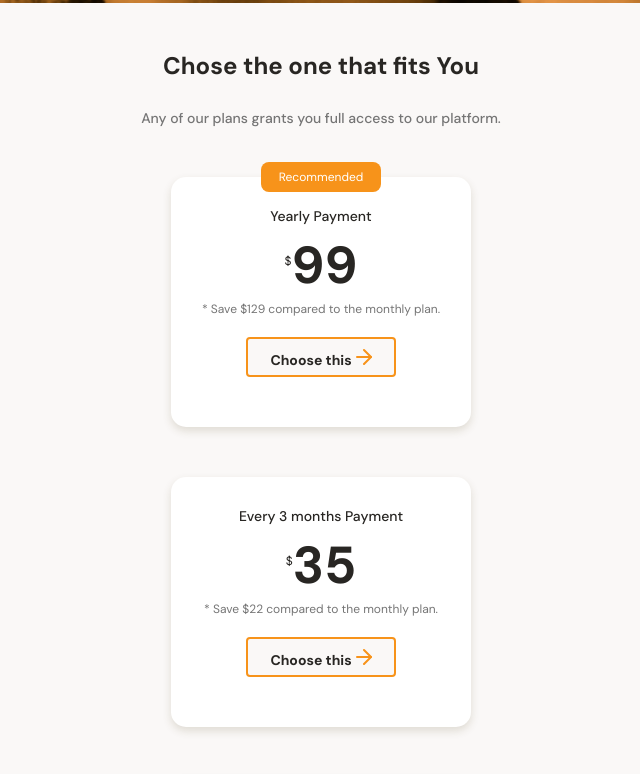
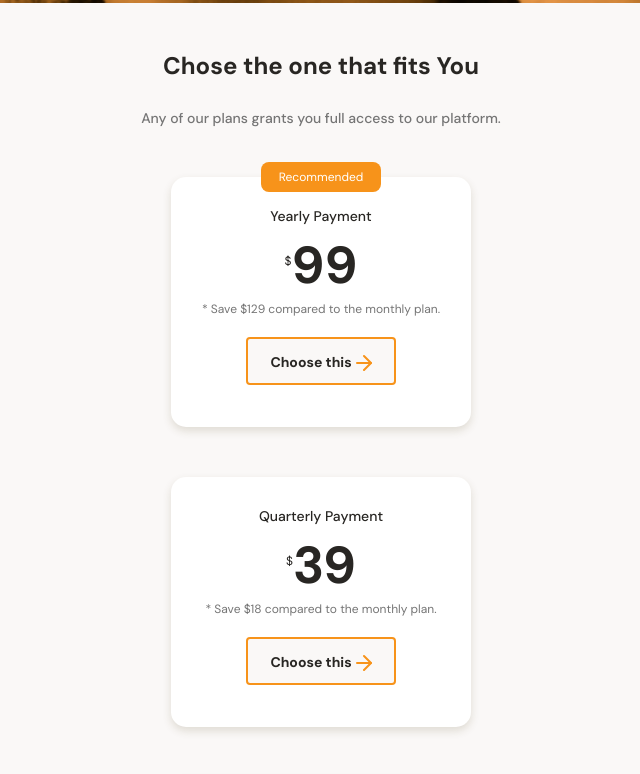
Before and after one commit to juanamedh/MobileFirst, a plain HTML site: page index.html in a window 1280 px wide. Shown: the part 2462-3236 px from the top of the page, without its empty margins (319-959 px from the left). Drawn offline with Linux system fonts and the light colour scheme.

Commit message:
updated copy

```diff
--- a/index.html
+++ b/index.html
@@ -120,9 +120,9 @@
                 </article>
                 <article class="slider__plan-card plans-card--3-month-plan">
                     <div class="plan-card__container">
-                        <h3 class="plan-card__title">Every 3 months Payment</h3>
-                        <p class="plan-card__price"><sup>$</sup>35</p>
-                        <p class="plan-card__saving">* Save $22 compared to the monthly plan. </p>
+                        <h3 class="plan-card__title">Quarterly Payment</h3>
+                        <p class="plan-card__price"><sup>$</sup>39</p>
+                        <p class="plan-card__saving">* Save $18 compared to the monthly plan. </p>
                         <button class="plan-card__cta">Choose this<span></span></button>
                     </div>
                 </article>
--- a/styles.css
+++ b/styles.css
@@ -391,8 +391,8 @@ main {
 
 .slider__plan-card  {
     position: relative;
-    width: 70%;
-    min-width: 230px;
+    width: 60%;
+    min-width: 190px;
     max-width: 300px;
     height: 250px;
     margin: 50px auto 0;
@@ -443,7 +443,7 @@ p.recommended {
 
 .plan-card__cta {
     width: 150px;
-    height: 40px;
+    height: 48px;
     margin-top: 20px;
     background-color: var(--off-white);
     border: 2px solid var(--bitcoin-orange);
@@ -460,4 +460,5 @@ p.recommended {
     width: 20px;
     height: 20px;
     background-image: url("./assets/icons/orange-right-arrow.svg");
+    vertical-align: text-bottom;
 }
```
